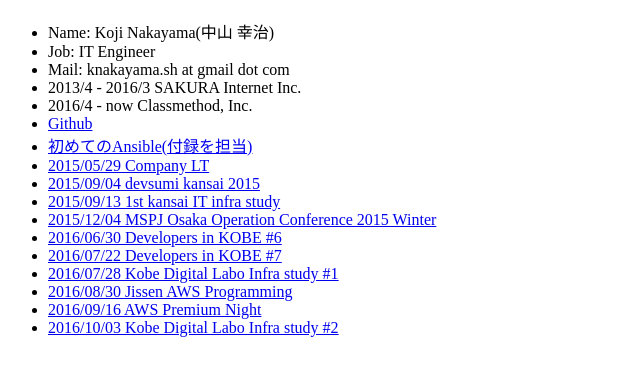
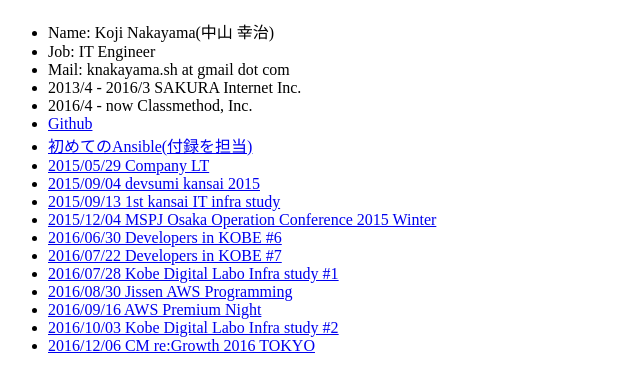
Before and after one commit to knakayama/knakayama.github.io, a plain HTML site: page index.html in a window 1280 px wide. Shown: the part 332-724 px from the top of the page, without its empty margins (0-640 px from the left). Drawn offline with Linux system fonts and the light colour scheme.

Commit message:
Add re:Growth 2016 TOKYO

```diff
--- a/index.html
+++ b/index.html
@@ -25,6 +25,7 @@
       <li><a href="https://knakayama.github.io/slide-2016-08-30" target="_blank">2016/08/30 Jissen AWS Programming</a></li>
       <li><a href="https://knakayama.github.io/slide-2016-09-16" target="_blank">2016/09/16 AWS Premium Night</a></li>
       <li><a href="https://knakayama.github.io/slide-2016-10-03" target="_blank">2016/10/03 Kobe Digital Labo Infra study #2</a></li>
+      <li><a href="https://knakayama.github.io/slide-2016-12-06" target="_blank">2016/12/06 CM re:Growth 2016 TOKYO</a></li>
     </ul>
   </body>
 </html>
```
